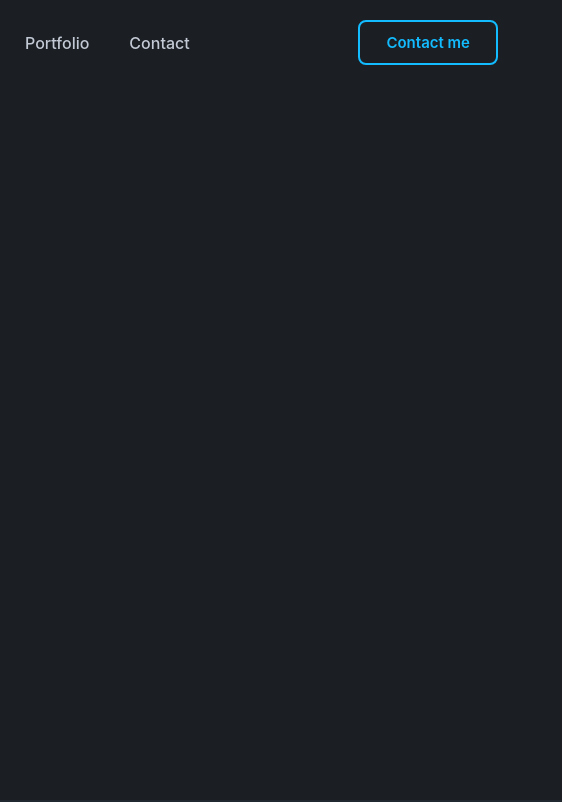
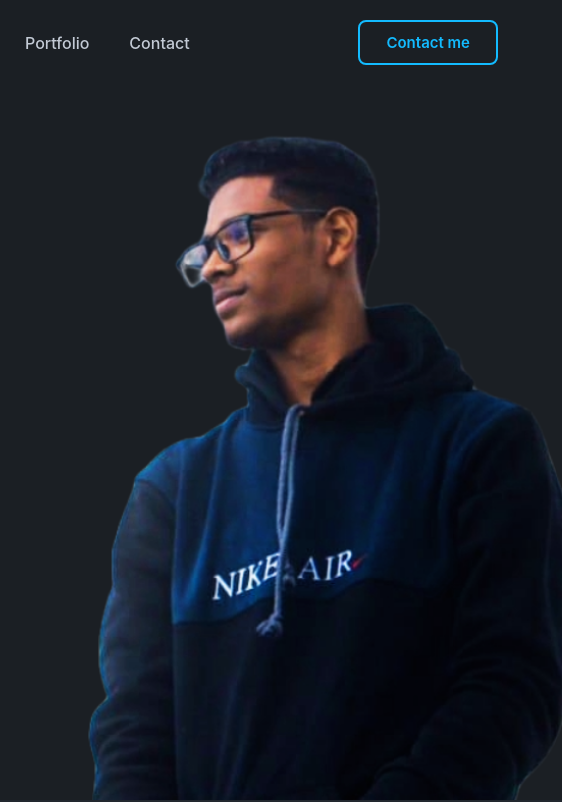
Before and after one commit to Kuhaloshanan/Portfolio-Kuhal, a plain HTML site: page index.html in a window 1280 px wide. Shown: the top 802 px of the page, 718-1280 px from the left. Drawn offline with nearby package versions, Linux system fonts and the light colour scheme; the site is published under a folder, as on GitHub Pages, so addresses that start at the root find nothing.

Commit message:
Update style.css

```diff
--- a/style.css
+++ b/style.css
@@ -89,7 +89,7 @@ section{
 .hero{
     height: 100vh;
     width: 100%;
-    background: url(/img/background.png);
+    background: url(img/background.png);
     background-position: top right;
     background-size: cover;
     display: flex;
```
